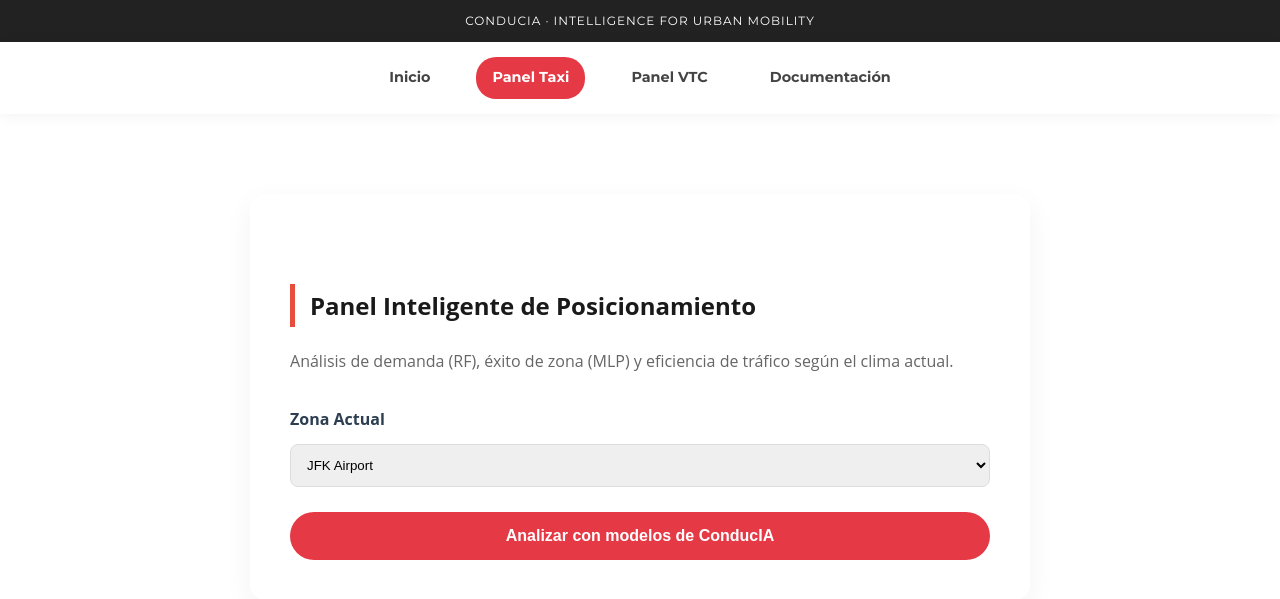
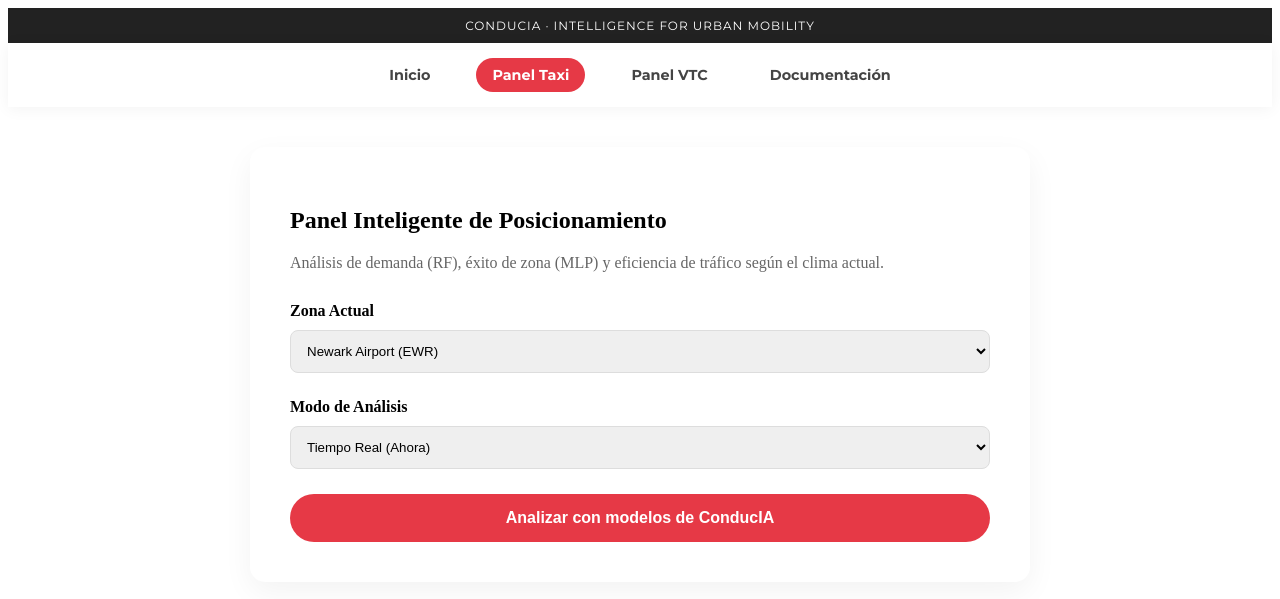
Before and after one commit to carmengranadosv/PD2-conducIA, a FastAPI app: page /taxi in a window 1280 px wide. Shown: the top 599 px of the page. Run offline with FastAPI, Linux system fonts and the light colour scheme; parts of the project's set-up code (start-up, migrations or seed data) failed here and were passed over.

Commit message:
panel de taxis html modificado

```diff
--- a/despliegue/templates/taxi.html
+++ b/despliegue/templates/taxi.html
@@ -4,7 +4,7 @@
     <meta charset="UTF-8">
     <title>ConducIA - Panel Taxi</title>
     <link href="https://fonts.googleapis.com/css2?family=Montserrat:wght@400;700&display=swap" rel="stylesheet">
-    <link rel="stylesheet" href="style.css">
+    <link rel="stylesheet" href="{{ url_for('static', path='/style.css') }}">
     <style>
         .top-bar { background: #222; color: white; padding: 10px 0; text-align: center; font-family: 'Montserrat', sans-serif; font-size: 0.75rem; letter-spacing: 1px; text-transform: uppercase; }
         .main-nav { background: rgba(255, 255, 255, 0.95); backdrop-filter: blur(10px); padding: 15px 0; position: sticky; top: 0; z-index: 1000; box-shadow: 0 2px 15px rgba(0,0,0,0.05); display: flex; justify-content: center; align-items: center; gap: 30px; }
@@ -18,32 +18,55 @@
 <body>
     <header class="top-bar"><span>ConducIA · Intelligence for Urban Mobility</span></header>
     <nav class="main-nav">
-        <a href="index.html">Inicio</a>
-        <a href="taxi.html" class="active">Panel Taxi</a>
-        <a href="vtc.html">Panel VTC</a>
-        <a href="documentacion.html">Documentación</a>
+        <a href="/">Inicio</a>
+        <a href="/taxi" class="active">Panel Taxi</a>
+        <a href="/vtc">Panel VTC</a>
+        <a href="/documentacion">Documentación</a>
     </nav>
     <div class="main-wrapper">
         <div class="panel-box">
             <h2>Panel Inteligente de Posicionamiento</h2>
             <p style="color: #666; margin-bottom: 30px;">Análisis de demanda (RF), éxito de zona (MLP) y eficiencia de tráfico según el clima actual.</p>
-            <div style="margin-bottom:25px;">
-                <label style="display:block; font-weight:bold; margin-bottom:10px;">Zona Actual</label>
-                <select id="zonaTaxi" style="width: 100%; padding: 12px; border: 1px solid #ddd; border-radius: 8px;">
-                    <option>JFK Airport</option>
-                    <option>Lower Manhattan</option>
-                    <option>Upper East Side</option>
-                </select>
+
+    <form action="/taxi" method="post">
+        <div style="margin-bottom:25px;">
+            <label style="display:block; font-weight:bold; margin-bottom:10px;">Zona Actual</label>
+            <select name="zona_id" style="width: 100%; padding: 12px; border: 1px solid #ddd; border-radius: 8px;">
+                <option value="1">Newark Airport (EWR)</option>
+                <option value="132">JFK Airport (Jamaica)</option>
+                <option value="138">LaGuardia Airport (LGA)</option>
+                <option value="161">Midtown Center</option>
+                <option value="230">Times Sq / Theatre District</option>
+                <option value="237">Upper East Side South</option>
+                <option value="79">East Village</option>
+                <option value="249">West Village</option>
+            </select>
+        </div>
+
+        <div style="margin-bottom:25px;">
+            <label style="display:block; font-weight:bold; margin-bottom:10px;">Modo de Análisis</label>
+            <select name="planificacion_hora" style="width: 100%; padding: 12px; border: 1px solid #ddd; border-radius: 8px;">
+                <option value="actual">Tiempo Real (Ahora)</option>
+                <option value="8">Mañana (08:00 AM)</option>
+                <option value="18">Tarde (18:00 PM)</option>
+                <option value="22">Noche (22:00 PM)</option>
+            </select>
+        </div>
+
+        <button type="submit" class="btn-analizar">Analizar con modelos de ConducIA</button>
+    </form>
+            {% if mostrar_res %}
+            <div id="resTaxi" style="margin-top:30px; padding:25px; background:#fdfdfd; border-radius:10px; border: 1px solid #eee; text-align: center;">
+                <p><strong>Demanda Estimada (RF):</strong> {{ resultado.demanda_estimada }} viajes/h</p>
+                <p><strong>Probabilidad de Éxito (MLP):</strong> {{ resultado.exito_prob }}%</p>
+
+                <div class="decision-highlight">
+                    RECOMENDACIÓN: {{ resultado.recomendacion }}
+                </div>
             </div>
-            <button class="btn-analizar" onclick="analizarTaxi()">Analizar con modelos de ConducIA</button>
-            <div id="resTaxi" style="display:none; margin-top:30px; padding:25px; background:#fdfdfd; border-radius:10px; border: 1px solid #eee; text-align: center;">
-                <p><strong>Demanda Estimada (RF):</strong> 215.4 viajes/hora</p>
-                <p><strong>Estado del Tráfico:</strong> Poco atasco (Velocidad media alta)</p>
-                <p><strong>Propina Media en Zona:</strong> $4.80</p>
-                <div class="decision-highlight">RECOMENDACIÓN: Permanece en la zona actual.</div>
-            </div>
+            {% endif %}
+
         </div>
     </div>
-    <script>function analizarTaxi(){document.getElementById('resTaxi').style.display='block';}</script>
 </body>
 </html>
```
